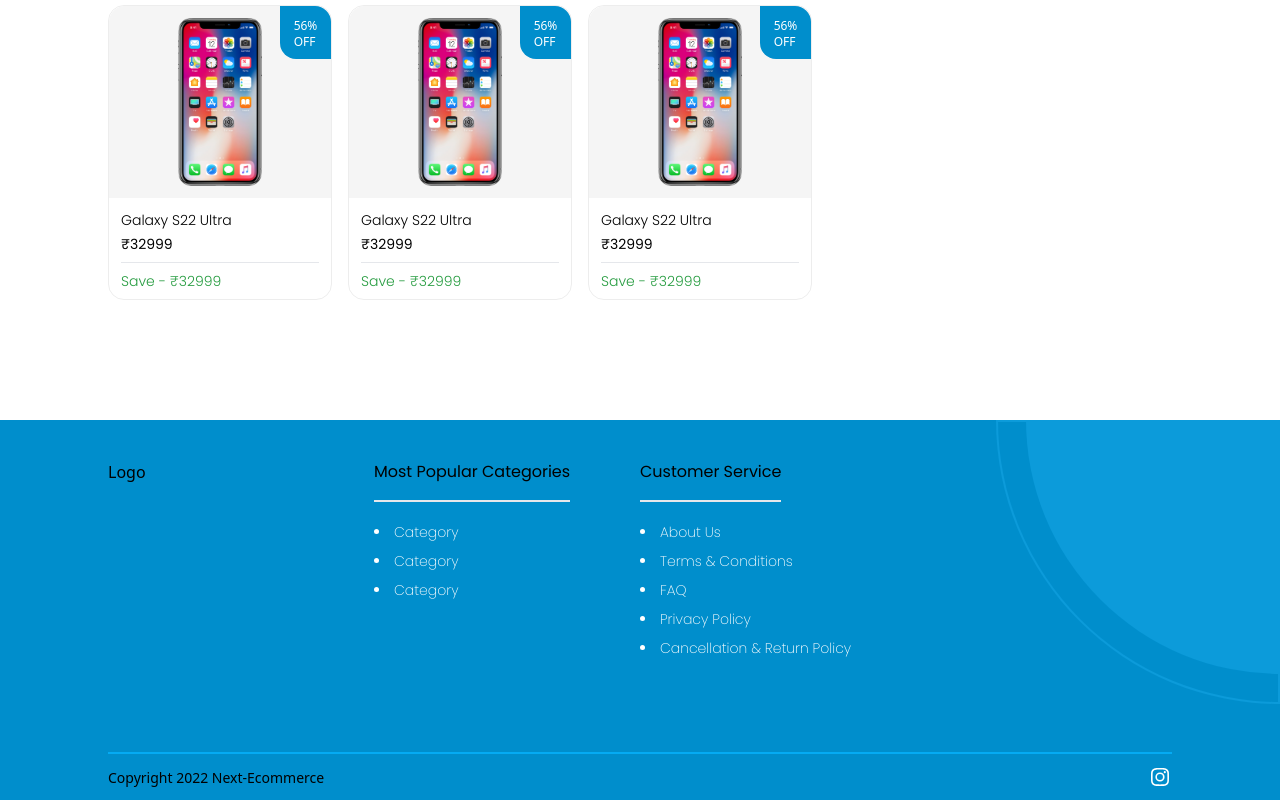
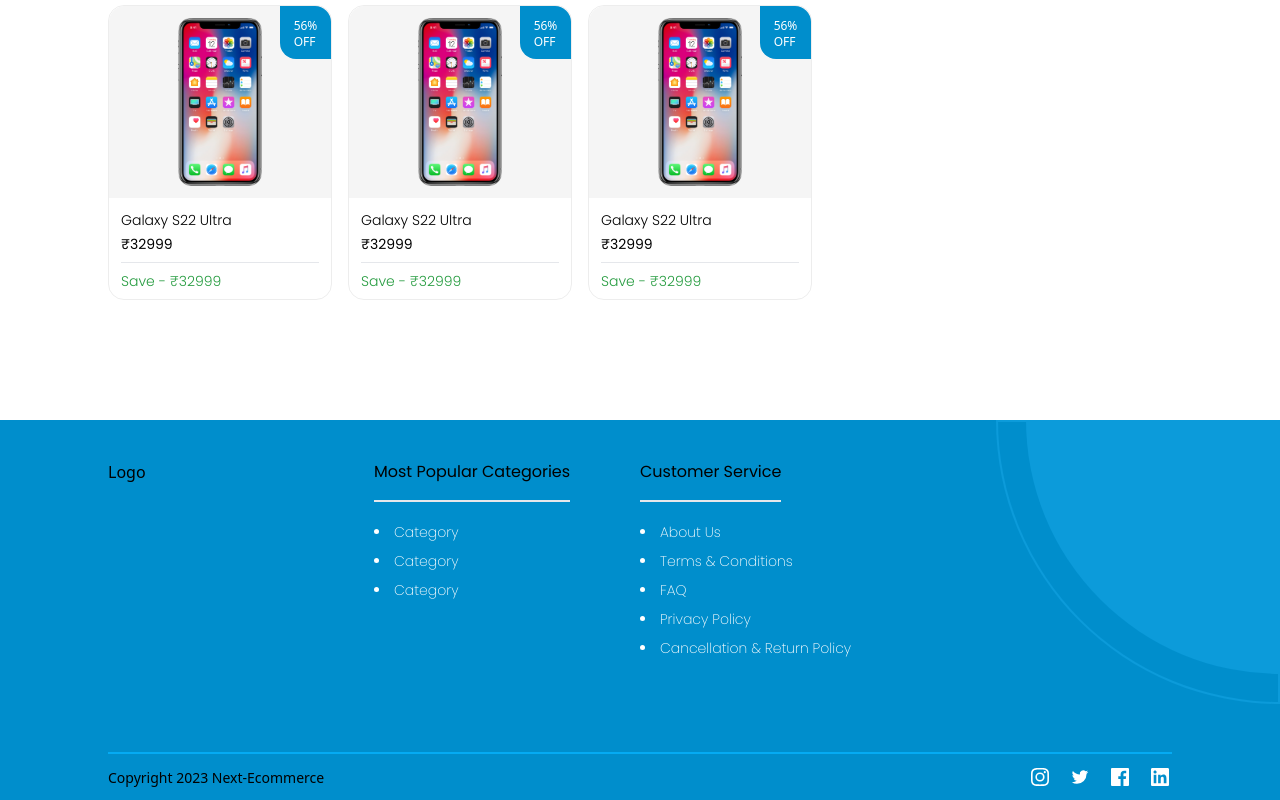
Before and after one commit to januard064/ecommerce-next, a Next.js app: page / in a window 1280 px wide. Shown: the part 1476-2276 px from the top of the page. Built offline with nearby package versions, Linux system fonts and the light colour scheme.

Commit message:
provide footer component part2

```diff
--- a/components/footer/footer.js
+++ b/components/footer/footer.js
@@ -1,5 +1,8 @@
 import NavigationLayout from "../navigation-layout/navigation-layout"
 import InstagramLogo from "../icons/instagram-logo"
+import TwitterLogo from "../icons/twitter-logo"
+import LinkedInLogo from "../icons/linkedIn-logo"
+import FacebookLogo from "../icons/facebook-logo"
 
 const customerServiceList = {
     title: 'Customer Service',
@@ -45,6 +48,26 @@
     ]
 }
 
+const socialMediaList = [
+    {
+        link: 'https://www.instagram.com/',
+        logo: <InstagramLogo />
+    },
+    {
+        link: 'https://twitter.com/',
+        logo: <TwitterLogo />
+    },
+    {
+        link: 'https://facebook.com/',
+        logo: <FacebookLogo />
+    },
+    {
+        link: 'https://www.linkedin.com/',
+        logo: <LinkedInLogo />
+    },
+]
+
+
 
 const List = (props) => {
     const { menu } = props
@@ -87,8 +110,17 @@
                         </div>
                         <div className="h-[48px] w-full absolute bottom-0 border-t-2 border-[#05ABF3]
                                         flex justify-between items-center">
-                            <p style={{ justifyContent: 'Poppins-ExtraLight' }} className="text-[14px]">Copyright 2022 Next-Ecommerce</p>
-                            <InstagramLogo />
+                            <p style={{ justifyContent: 'Poppins-ExtraLight' }} className="text-[14px]">Copyright 2023 Next-Ecommerce</p>
+                            <div className="flex ">
+                                {socialMediaList.map((socmed) => (
+                                    <div className="ml-4 cursor-pointer">
+                                        <a href={socmed.link} target="_blank">
+                                            {socmed.logo}
+                                        </a>
+                                    </div>
+                                ))}
+                            </div>
+
                         </div>
                     </div>
                 </NavigationLayout>
--- /dev/null
+++ b/components/icons/facebook-logo.js
@@ -0,0 +1,22 @@
+const FacebookLogo = (props) => (
+    <svg
+        xmlns="http://www.w3.org/2000/svg"
+        width={24}
+        height={24}
+        fill="none"
+        {...props}
+    >
+        <path
+            fill="#fff"
+            d="M0 0h24v24H0z"
+            style={{
+                mixBlendMode: "multiply",
+            }}
+        />
+        <path
+            fill="#fff"
+            d="M20.003 3H3.997A1.005 1.005 0 0 0 3 3.998v16.005a1.005 1.005 0 0 0 .998.997h8.617v-6.96h-2.34v-2.722h2.34V9.315c0-2.325 1.418-3.592 3.502-3.592.698 0 1.395 0 2.093.104V8.25h-1.433c-1.132 0-1.35.54-1.35 1.328v1.732h2.7l-.352 2.723h-2.347V21h4.575a1.006 1.006 0 0 0 .997-.997V3.997A1.005 1.005 0 0 0 20.003 3Z"
+        />
+    </svg>
+)
+export default FacebookLogo
--- /dev/null
+++ b/components/icons/linkedIn-logo.js
@@ -0,0 +1,22 @@
+const LinkedInLogo = (props) => (
+    <svg
+        xmlns="http://www.w3.org/2000/svg"
+        width={24}
+        height={24}
+        fill="none"
+        {...props}
+    >
+        <path
+            fill="#fff"
+            d="M0 0h24v24H0z"
+            style={{
+                mixBlendMode: "multiply",
+            }}
+        />
+        <path
+            fill="#fff"
+            d="M19.65 3H4.35C3.6 3 3 3.6 3 4.275V19.65c0 .675.6 1.275 1.35 1.275h15.3c.75 0 1.35-.6 1.35-1.275V4.275C21 3.6 20.4 3 19.65 3ZM8.325 18.3H5.7V9.75h2.625v8.55ZM7.05 8.55a1.584 1.584 0 0 1-1.575-1.575c0-.9.675-1.575 1.575-1.575.825 0 1.575.675 1.575 1.575 0 .9-.75 1.575-1.575 1.575Zm11.325 9.675H15.75v-4.2c0-.975 0-2.325-1.425-2.325s-1.575 1.125-1.575 2.175v4.275h-2.625v-8.4H12.6v1.125h.075c.375-.675 1.275-1.425 2.55-1.425 2.7 0 3.225 1.8 3.225 4.125v4.65h-.075Z"
+        />
+    </svg>
+)
+export default LinkedInLogo
--- /dev/null
+++ b/components/icons/twitter-logo.js
@@ -0,0 +1,22 @@
+const TwitterLogo = (props) => (
+    <svg
+        xmlns="http://www.w3.org/2000/svg"
+        width={24}
+        height={24}
+        fill="none"
+        {...props}
+    >
+        <path
+            fill="#fff"
+            d="M0 0h24v24H0z"
+            style={{
+                mixBlendMode: "multiply",
+            }}
+        />
+        <path
+            fill="#fff"
+            d="M8.94 18.705a9.57 9.57 0 0 0 9.63-9.63v-.443a7.05 7.05 0 0 0 1.68-1.747c-.618.27-1.273.45-1.942.532a3.42 3.42 0 0 0 1.5-1.875 6.668 6.668 0 0 1-2.145.825 3.39 3.39 0 0 0-5.776 3.083 9.592 9.592 0 0 1-6.975-3.533 3.382 3.382 0 0 0 1.05 4.5 3.353 3.353 0 0 1-1.5-.42v.038a3.397 3.397 0 0 0 2.663 3.338 3.397 3.397 0 0 1-1.5.06A3.383 3.383 0 0 0 8.76 15.75a6.788 6.788 0 0 1-4.207 1.5 7.333 7.333 0 0 1-.803-.067 9.577 9.577 0 0 0 5.19 1.5"
+        />
+    </svg>
+)
+export default TwitterLogo
```
